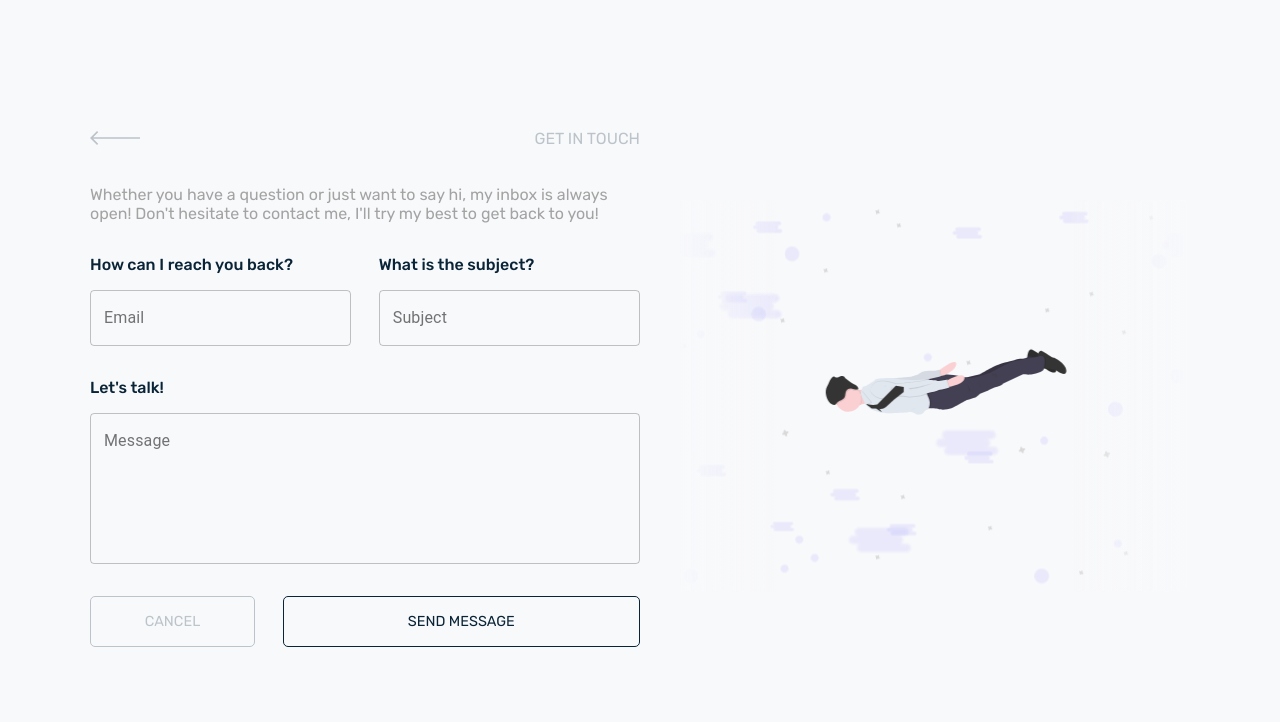
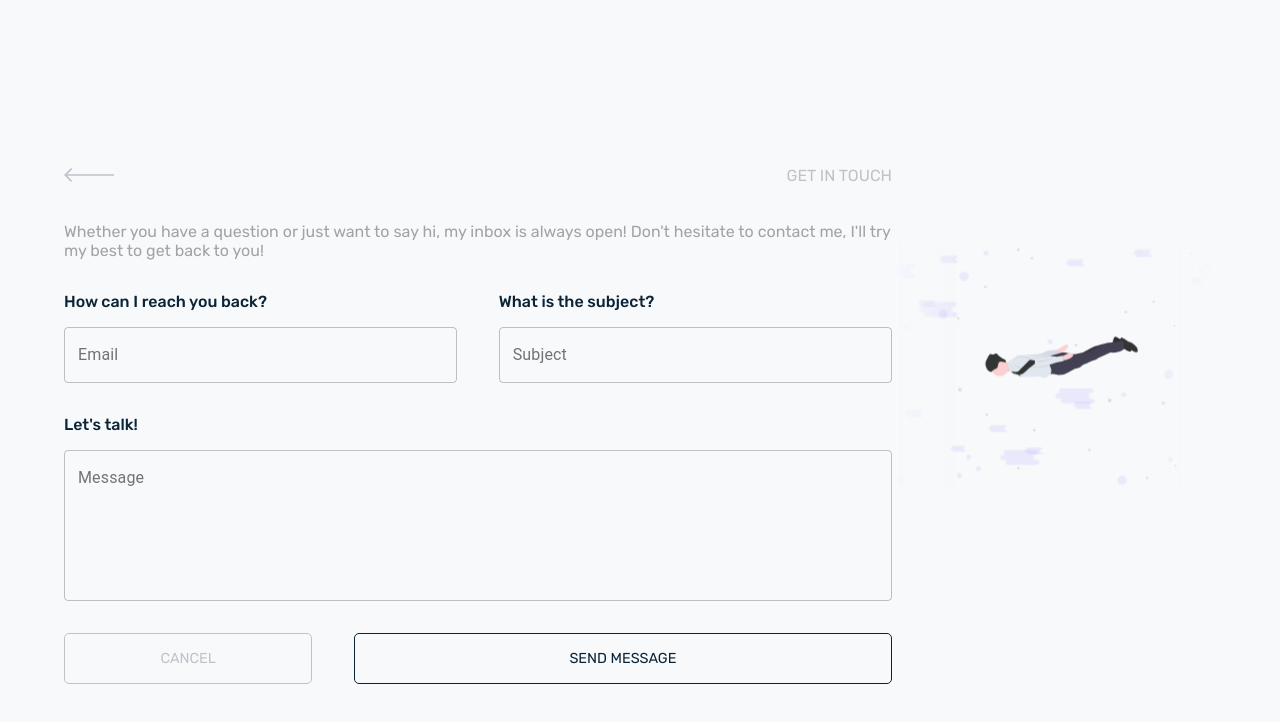
Before and after one commit to joaomendoncaa/portfolio-joaomendonca, a Next.js app: page /contact in a window 1280 px wide. Shown: the top 722 px of the page. Built offline with nearby package versions, Linux system fonts and the light colour scheme.

Commit message:
Illustratrion and Contact Page development

```diff
--- a/src/components/ContactForm/styles.ts
+++ b/src/components/ContactForm/styles.ts
@@ -1,7 +1,6 @@
 import styled from 'styled-components'
 
 export const Container = styled.div`
-  height: 100px;
   display: flex;
   flex-direction: column;
   justify-content: space-between;
@@ -67,7 +66,7 @@ export const HorizontalBlock = styled.div`
   display: flex;
   flex-direction: row;
   justify-content: space-between;
-  align-items: center;
+  align-items: flex-end;
 
   > div {
     width: 47.5%;
--- a/src/components/FlyingIllustration/styles.ts
+++ b/src/components/FlyingIllustration/styles.ts
@@ -4,10 +4,6 @@ export const Container = styled.div`
   overflow: hidden;
 
   position: relative;
-
-  width: var(--illustration-width);
-  height: calc(var(--illustration-width) * 181 / 228);
-  /* aspect-ratio: 228 / 181; */
 
   animation: appear .5s forwards ease-in;
 
@@ -19,6 +15,13 @@ export const Container = styled.div`
           opacity: 1;
       }
   }
+
+  height: 40vh;
+  width: calc(40vh * 228 / 181);
+
+  /* width: var(--illustration-width);
+  height: calc(var(--illustration-width) * 181 / 228); */
+  /* aspect-ratio: 228 / 181; */
 `
 
 export const IllustrationSvg = styled.svg`
--- a/src/styles/Contact.ts
+++ b/src/styles/Contact.ts
@@ -3,7 +3,7 @@ import styled from 'styled-components'
 export const Main = styled.div`
   height: 100vh;
 
-  max-width: 500px;
+  max-width: 90%;
 
   margin: 0 auto;
 
@@ -14,25 +14,20 @@ export const Main = styled.div`
 
   @media (min-width: 600px) {}
   @media (min-width: 900px) {
-    max-width: 750px;
-
     display: flex;
     flex-direction: row;
     justify-content: space-between;
     align-items: center;
   }
   @media (min-width: 1200px) {
-    max-width: 1100px;
   }
   @media (min-width: 1800px) {
-    padding: 0 2.5rem;
     max-width: 1500px;
   }
 `
 
 export const ContentWrapper = styled.div`
-  height: 34.625rem;
-  width: 50%;
+  max-height: 60%;
 
   display: flex;
   flex-direction: column;
```
